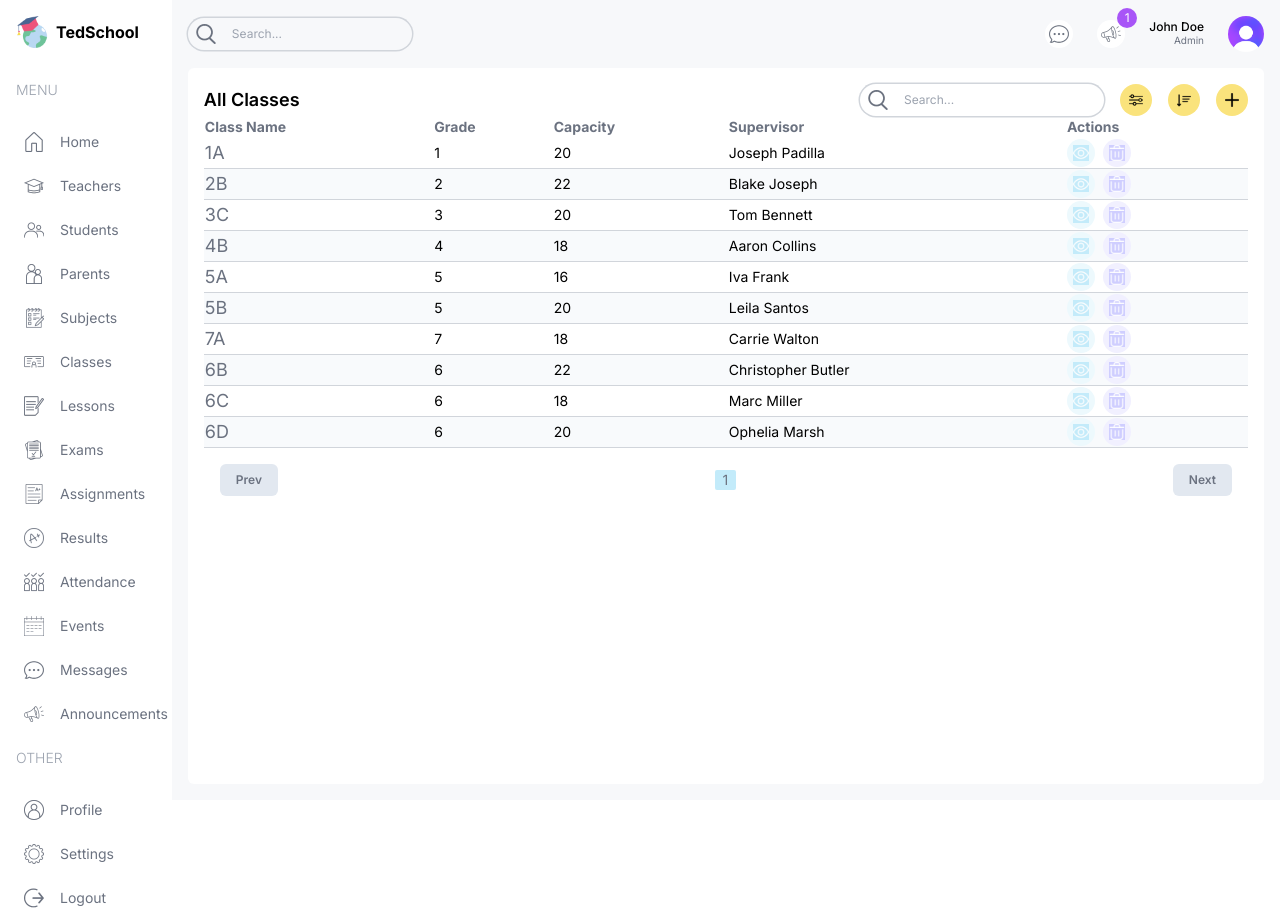
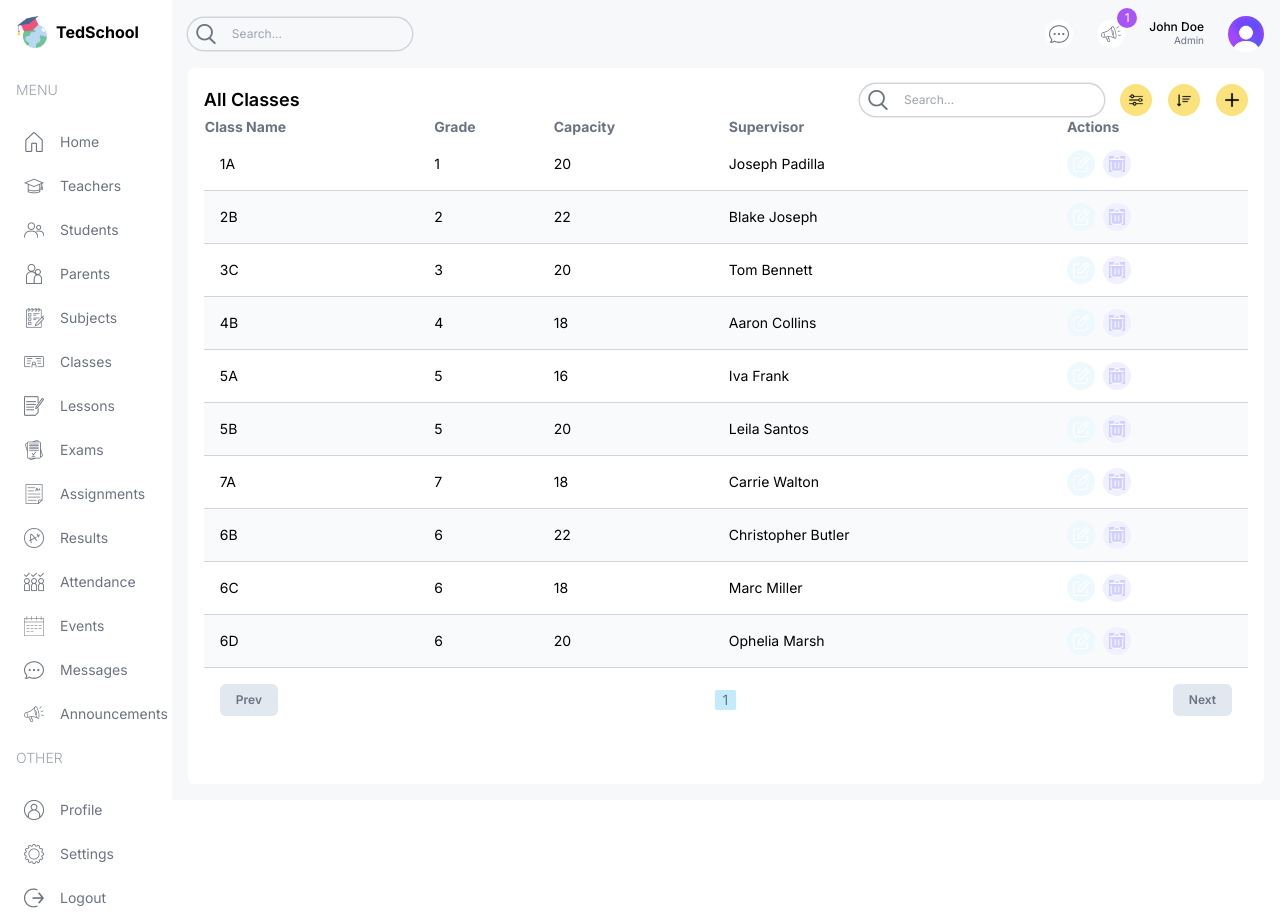
Before and after one commit to YTeyddie22/schul, a Next.js app: page /list/classes in a window 1280 px wide. Built offline with nearby package versions, Linux system fonts and the light colour scheme.

Commit message:
add alt text

```diff
--- a/src/app/(dashboard)/list/classes/page.tsx
+++ b/src/app/(dashboard)/list/classes/page.tsx
@@ -47,7 +47,7 @@ const ClassesListPage = () => {
         <tr
             key={items.id}
             className="border-b border-gray-300 even:bg-slate-50 text-sm hover:bg-tedSkyLight">
-            <td className="text-lg text-gray-500">{items.name}</td>
+            <td className="flex items-center gap-4 p-4">{items.name}</td>
             <td className="hidden md:table-cell">{items.grade}</td>
             <td className="hidden md:table-cell">{items.capacity}</td>
             <td className="hidden md:table-cell">{items.supervisor}</td>
@@ -56,8 +56,8 @@ const ClassesListPage = () => {
                     <Link href={`/list/teachers/${items.id}`}>
                         <button className="w-7 h-7 flex items-center justify-center rounded-full bg-tedSkyLight">
                             <Image
-                                src="/view.png"
-                                alt=""
+                                src="/edit.png"
+                                alt="edit"
                                 width={16}
                                 height={16}
                             />
@@ -67,7 +67,7 @@ const ClassesListPage = () => {
                         <button className="w-7 h-7 flex items-center justify-center rounded-full bg-tedPurpleLight">
                             <Image
                                 src="/delete.png"
-                                alt=""
+                                alt="delete"
                                 width={16}
                                 height={16}
                             />
--- a/src/app/(dashboard)/list/parents/page.tsx
+++ b/src/app/(dashboard)/list/parents/page.tsx
@@ -65,7 +65,7 @@ const ParentsListPage = () => {
                         <button className="w-7 h-7 flex items-center justify-center rounded-full bg-tedSkyLight">
                             <Image
                                 src="/view.png"
-                                alt=""
+                                alt="view"
                                 width={16}
                                 height={16}
                             />
@@ -75,7 +75,7 @@ const ParentsListPage = () => {
                         <button className="w-7 h-7 flex items-center justify-center rounded-full bg-tedPurpleLight">
                             <Image
                                 src="/delete.png"
-                                alt=""
+                                alt="delete"
                                 width={16}
                                 height={16}
                             />
--- a/src/app/(dashboard)/list/students/page.tsx
+++ b/src/app/(dashboard)/list/students/page.tsx
@@ -80,7 +80,7 @@ const StudentListPage = () => {
                         <button className="w-7 h-7 flex items-center justify-center rounded-full bg-tedSkyLight">
                             <Image
                                 src="/view.png"
-                                alt=""
+                                alt="view"
                                 width={16}
                                 height={16}
                             />
@@ -90,7 +90,7 @@ const StudentListPage = () => {
                         <button className="w-7 h-7 flex items-center justify-center rounded-full bg-tedPurpleLight">
                             <Image
                                 src="/delete.png"
-                                alt=""
+                                alt="delete"
                                 width={16}
                                 height={16}
                             />
--- a/src/app/(dashboard)/list/subjects/page.tsx
+++ b/src/app/(dashboard)/list/subjects/page.tsx
@@ -47,8 +47,8 @@ const SubjectListPage = () => {
                     <Link href={`/list/teachers/${items.id}`}>
                         <button className="w-7 h-7 flex items-center justify-center rounded-full bg-tedSkyLight">
                             <Image
-                                src="/view.png"
-                                alt=""
+                                src="/edit.png"
+                                alt="edit"
                                 width={16}
                                 height={16}
                             />
@@ -58,7 +58,7 @@ const SubjectListPage = () => {
                         <button className="w-7 h-7 flex items-center justify-center rounded-full bg-tedPurpleLight">
                             <Image
                                 src="/delete.png"
-                                alt=""
+                                alt="delete"
                                 width={16}
                                 height={16}
                             />
--- a/src/app/(dashboard)/list/teachers/page.tsx
+++ b/src/app/(dashboard)/list/teachers/page.tsx
@@ -85,7 +85,7 @@ const TeacherListPage = () => {
                         <button className="w-7 h-7 flex items-center justify-center rounded-full bg-tedSkyLight">
                             <Image
                                 src="/view.png"
-                                alt=""
+                                alt="view"
                                 width={16}
                                 height={16}
                             />
@@ -96,7 +96,7 @@ const TeacherListPage = () => {
                         <button className="w-7 h-7 flex items-center justify-center rounded-full bg-tedPurpleLight">
                             <Image
                                 src="/delete.png"
-                                alt=""
+                                alt="delete"
                                 width={16}
                                 height={16}
                             />
```
